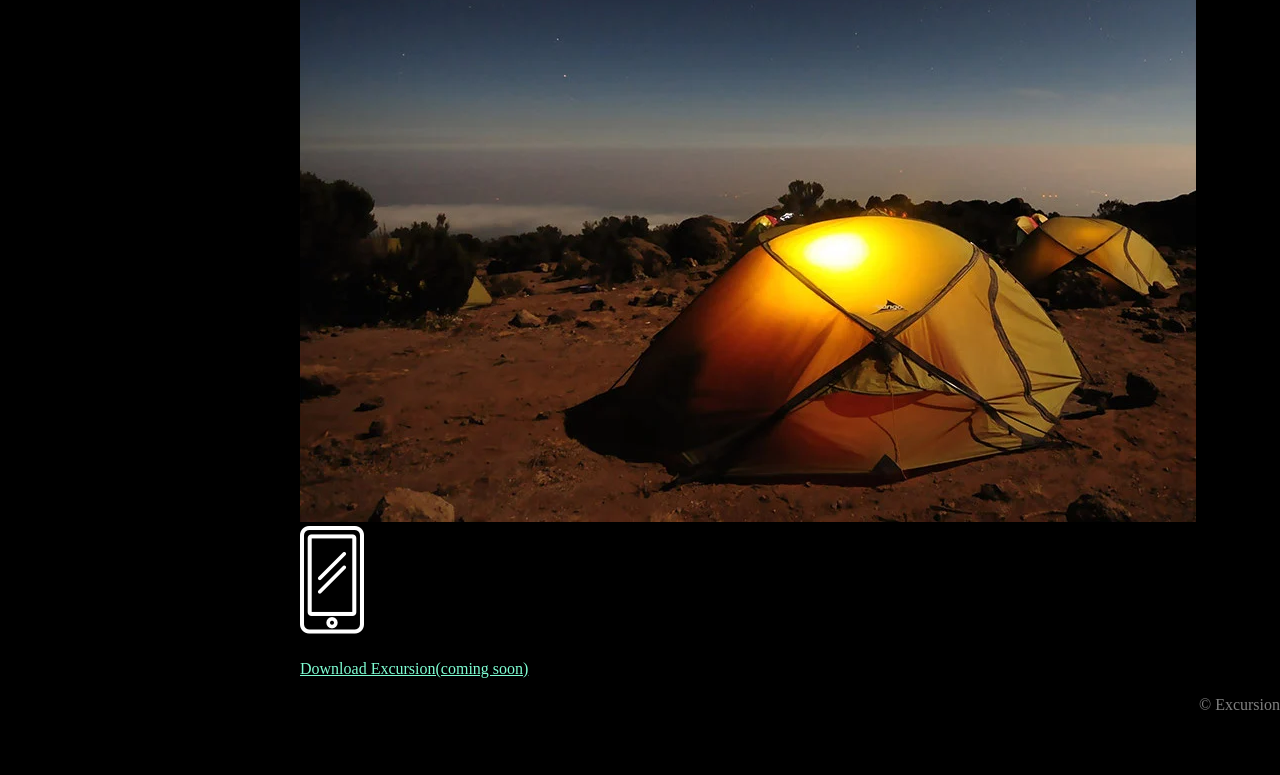
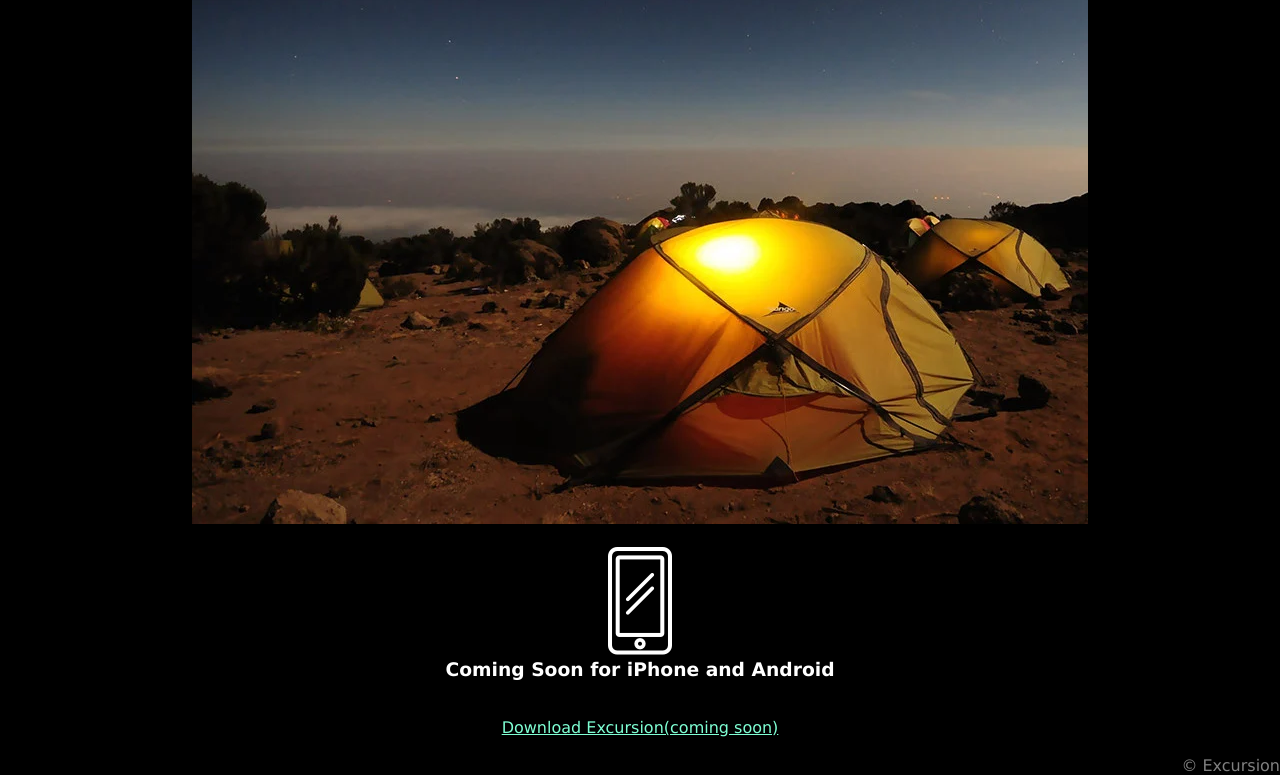
Before and after one commit to niki17290/excursion, a plain HTML site: page index.html in a window 1280 px wide. Shown: the part 416-1191 px from the top of the page. Before the commit the page ends 1130 px from the top, so only its background shows below. Drawn offline with Linux system fonts and the light colour scheme.

Commit message:
My updated website

```diff
--- a/index.html
+++ b/index.html
@@ -18,11 +18,11 @@
 		<section>
 			<h2> Your personal travel guide </h2>
 			<p> Excursion remembers places you like, and recommends new points of interest around you. </p>
-			<img src="./resources/images/camp.webp" alt="camp image" />
+			<img src="./resources/images/camp.webp" alt="camp image" /><br><br>
 		</section>
 		<section>
 			<img id="phone" src="./resources/images/phone.webp" alt="phone" />
-			<h3> Coming Soon for iPhone and Android </h3>
+			<h3> Coming Soon for iPhone and Android </h3><br><br>
 			<a href="#"> Download Excursion(coming soon) </a><br><br>
 		</section>
 	</main>
--- a/resources/css/style.css
+++ b/resources/css/style.css
@@ -2,9 +2,13 @@
 	margin: 0 auto;
 	background-color: black;
 }
-section {
-	margin-left: 300px;
+body {
+  background-color: black;
+  text-align: center;
+  font-family: "Verdana", sans-serif;
+  color: white;
 }
+
 h1 {
 	font-family: Verdana;
 	font-weight: Normal;
@@ -15,7 +19,6 @@ h1 {
 a {
 	color: Aquamarine;
 	font-size: 16px;
-	position: absolute;
 	text-align: center;
 }
 #new {
```
